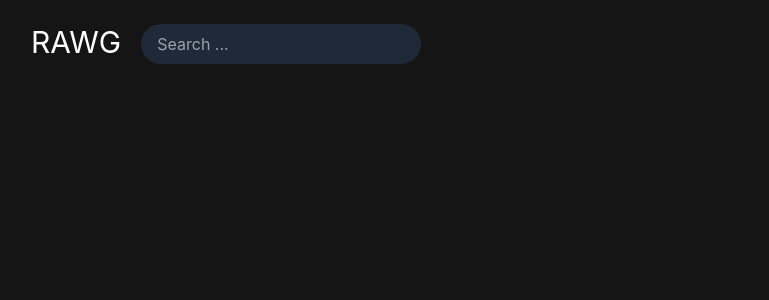
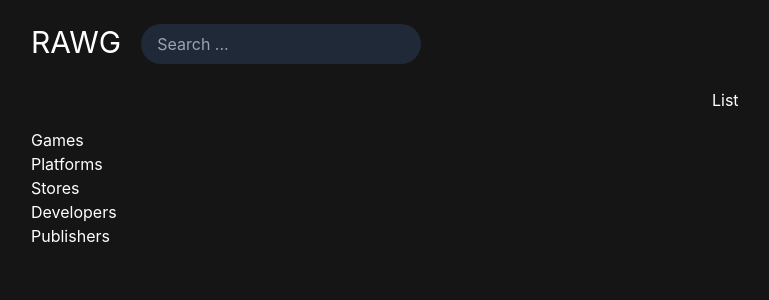
Before and after one commit to karlox3780/rawg, a React (Create React App) app: page / in a window 1280 px wide. Shown: the top 300 px of the page, without its empty margins (9-778 px from the left). Built offline with nearby package versions, Linux system fonts and the light colour scheme.

Commit message:
Creación del servicio para obtener datos de la API y la creación del componente sidebar

```diff
--- a/src/App.jsx
+++ b/src/App.jsx
@@ -2,14 +2,18 @@ import './App.css';
 import { Route, Routes } from 'react-router-dom';
 import HomePage from './pages/HomePage/HomePage';
 import Navbar from './components/Navbar/Navbar';
+import DiscoverSidebar from './components/DiscoverSidebar/DiscoverSidebar';
 
 function App() {
   return (
     <div className="App">
       <Navbar />
-      <Routes>
-        <Route path="/" element={<HomePage />} />
-      </Routes>
+      <main className='w-full flex sticky top-0 px-[40px]'>
+        <DiscoverSidebar />
+        <Routes>
+          <Route path="/" element={<HomePage />} />
+        </Routes>
+      </main>
     </div>
   );
 }
--- /dev/null
+++ b/src/components/DiscoverSidebar/DiscoverSidebar.jsx
@@ -0,0 +1,28 @@
+import { Link } from 'react-router-dom';
+import './DiscoverSidebar.css';
+
+const DiscoverSidebar = () => {
+    return (
+        <nav className='text-white text-left w-[200px] mr-[20px] mt-[40px]'>
+            <ul>
+                <li>
+                    <Link to="/games">Games</Link>
+                </li>
+                <li>
+                    <Link to="/platforms">Platforms</Link>
+                </li>
+                <li>
+                    <Link to="/stores">Stores</Link>
+                </li>
+                <li>
+                    <Link to="/developers">Developers</Link>
+                </li>
+                <li>
+                    <Link to="/publishers">Publishers</Link>
+                </li>
+            </ul>
+        </nav>
+    )
+}
+
+export default DiscoverSidebar;
--- a/src/pages/HomePage/HomePage.jsx
+++ b/src/pages/HomePage/HomePage.jsx
@@ -2,9 +2,9 @@ import './HomePage.css';
 
 const HomePage = () => {
     return (
-        <main>
-
-        </main>
+        <div className='w-full'>
+            <p className='text-white'>List</p>
+        </div>
     )
 }
 
--- /dev/null
+++ b/src/services/GameSearch.service.js
@@ -0,0 +1,15 @@
+import InitAxios from './InitAxios.service';
+
+class GameSearch extends InitAxios {
+    constructor() {
+        super("games");
+    }
+    getAllGames() {
+        return this.axios.get()
+            .then((response) => response.data)
+            .catch({ error: "error" })
+    }
+
+}
+
+export default new GameSearch();
--- /dev/null
+++ b/src/services/InitAxios.service.js
@@ -0,0 +1,11 @@
+import axios from 'axios';
+
+class InitAxios {
+    constructor(path) {
+        this.axios = axios.create({
+            baseURL: process.env.BASE_API_URL + path
+        })
+    }
+}
+
+export default InitAxios;
```
Also changed, not shown: src/components/DiscoverSidebar/DiscoverSidebar.css (added).
